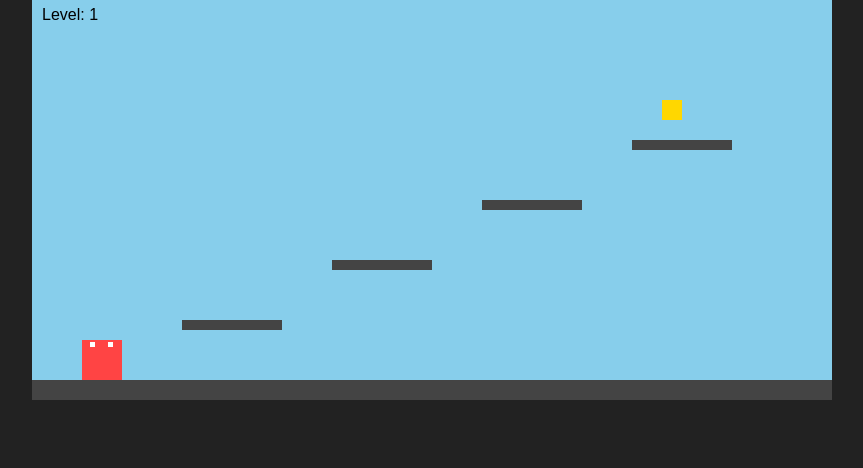
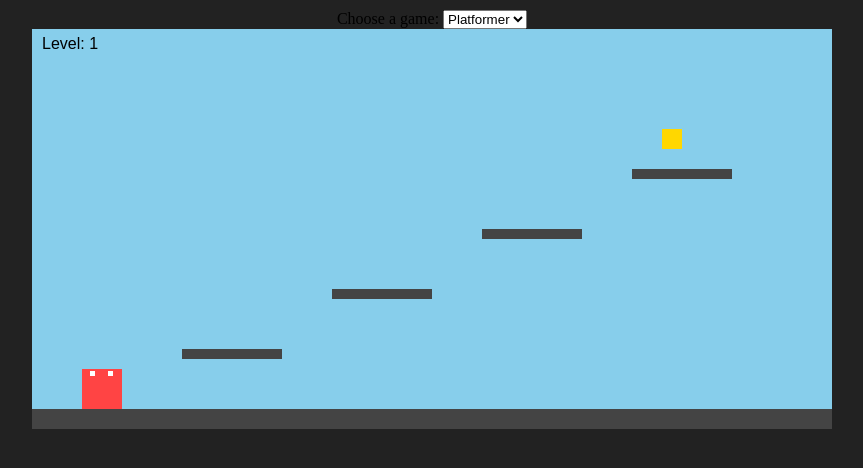
Before and after one commit to letsgetsomegames/game, a plain HTML site: page index.html in a window 1280 px wide. Shown: the whole page, without its empty margins (208-1071 px from the left). Drawn offline with Linux system fonts and the light colour scheme.

Commit message:
Update index.html

```diff
--- a/index.html
+++ b/index.html
@@ -2,11 +2,38 @@
 <html lang="en">
 <head>
   <meta charset="UTF-8">
-  <title>2D Platformer</title>
+  <title>2D Game Selector</title>
   <link rel="stylesheet" href="style.css">
 </head>
 <body>
+  <div style="text-align: center; margin-top: 10px;">
+    <label for="gameSelect">Choose a game:</label>
+    <select id="gameSelect">
+      <option value="game1">Platformer</option>
+      <option value="game2">Rocket</option>
+    </select>
+  </div>
+
   <canvas id="game" width="800" height="400"></canvas>
-  <script src="game.js"></script>
+
+  <script>
+    const select = document.getElementById("gameSelect");
+    let script = null;
+
+    function loadGame(name) {
+      if (script) {
+        document.body.removeChild(script);
+      }
+      script = document.createElement("script");
+      script.src = name === "game1" ? "game.js" : "game2.js";
+      document.body.appendChild(script);
+    }
+
+    select.addEventListener("change", () => {
+      loadGame(select.value);
+    });
+
+    loadGame("game1"); // default
+  </script>
 </body>
 </html>
```
